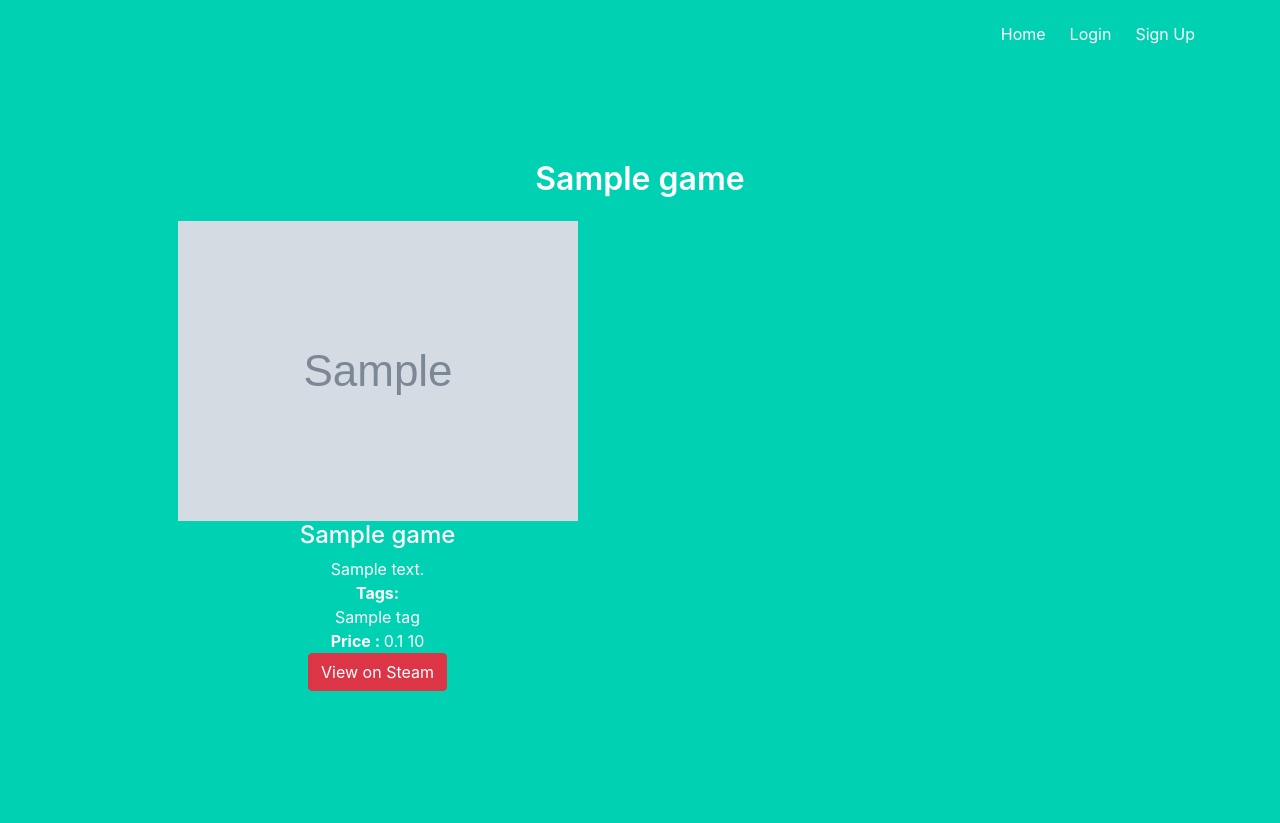
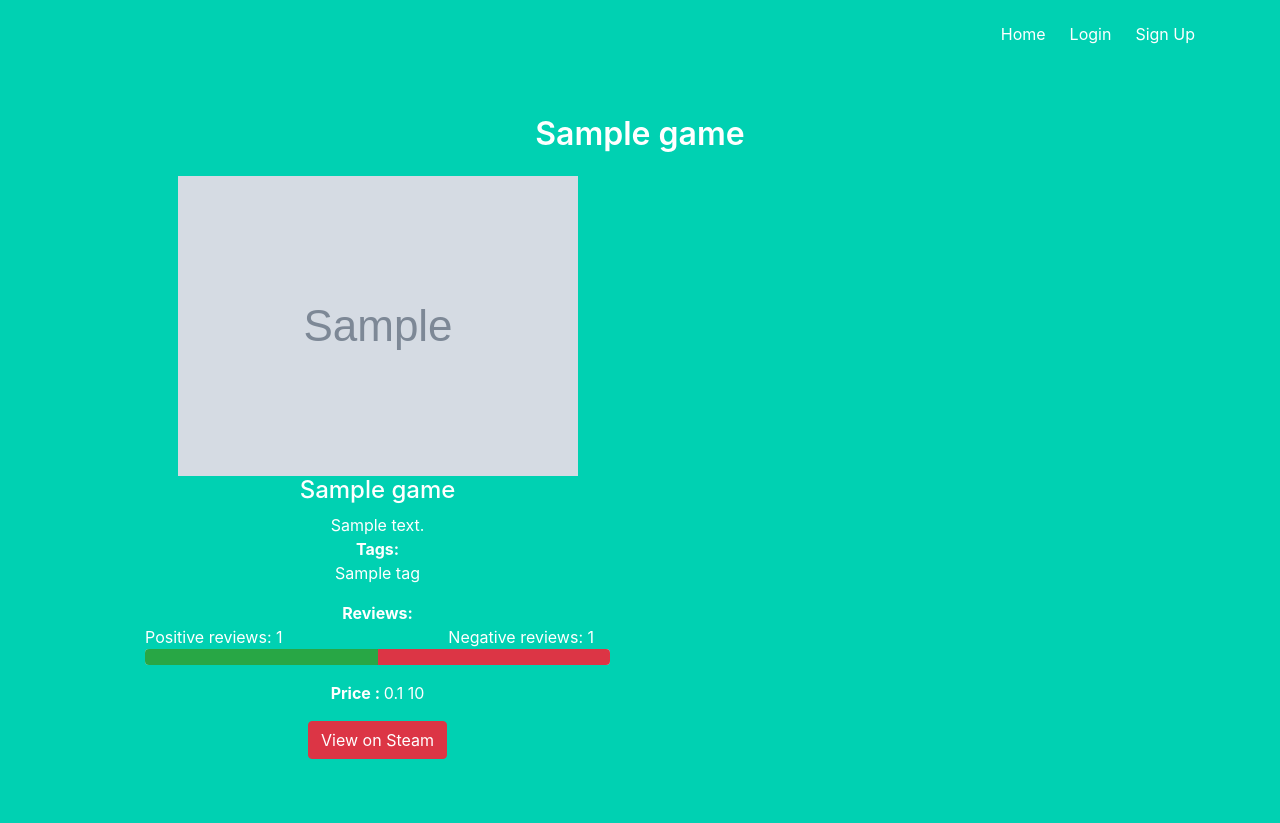
Before and after one commit to LEFTazs/recommender-algorithm-steam, a Python web app: template templates/product.html in a window 1280 px wide. Before the commit the page ends 691 px from the top, so only its background shows below. Run offline with Jinja, Linux system fonts and the light colour scheme; the template is opened without the code that fills it: most values are stand-ins (such as "Sample title", 1, 10 or a date in 2020); grey boxes marked "Sample" are stand-in pictures; some libraries are stand-ins or nearby versions.

Commit message:
Add reviews to product page

```diff
--- a/templates/product.html
+++ b/templates/product.html
@@ -32,6 +32,17 @@
                     {% endfor %}
                   </span>
               </div>
+              <p></p>
+              <strong>Reviews:</strong>
+              <div class="container">
+                  <div style="float: left; margin-right: 1em;">Positive reviews: {{ game.num_of_positive_reviews }}</div>
+                  <div style="float: right; margin-right: 1em;">Negative reviews: {{ game.num_of_negative_reviews }}</div>
+                  <div class="progress">
+                      <div class="progress-bar bg-success" role="progressbar" style="width: {{ game.num_of_positive_reviews/(game.num_of_negative_reviews+game.num_of_positive_reviews)*100 }}%"></div>
+                      <div class="progress-bar bg-danger" role="progressbar" style="width: {{ game.num_of_negative_reviews/(game.num_of_negative_reviews+game.num_of_positive_reviews)*100 }}%"></div>
+                  </div>
+              </div>
+              <p></p>
               <div class="m-bot15"> <strong>Price : </strong> <span class="pro-price">
                   {% if game.price == 0.0 %}
                       Free
@@ -39,6 +50,7 @@
                       {{ game.price / 100 }} {{ game.price_currency }}
                   {% endif %}
               </span></div>
+              <p></p>
               <p>
                   <a class="btn btn-round btn-danger" role="button" href="/product_steam_page/{{ game.app_id }}"> View on Steam </a>
               </p>
```
Also changed, not shown: db.sqlite.
